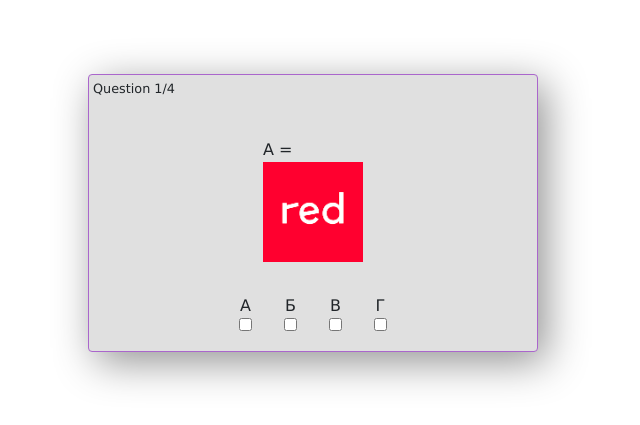
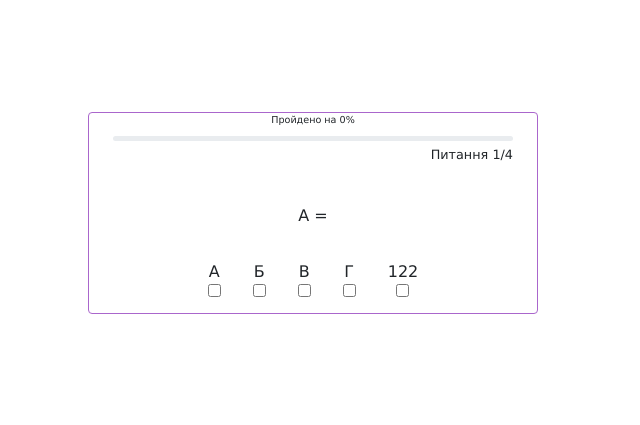
Before and after one commit to maxsherepot/react-quiz, a React (Create React App) app: page / in a window 1280 px wide. Shown: the part 187-612 px from the top of the page, without its empty margins (327-967 px from the left). Built offline with nearby package versions, Linux system fonts and the light colour scheme.

Commit message:
progress bar and picturs added

```diff
--- a/src/App.js
+++ b/src/App.js
@@ -1,15 +1,28 @@
 import React, { useState } from 'react';
 import red from "./images/red.png"
+import А from "./images/A.png";
+import Б from "./images/Б.jpg";
+import В from "./images/В.png";
+import Г from "./images/Г.png";
+
 
 export default function App() {
 	const questions = [
 		{
-			questionText: 'A =',
+			questionText: 'A = ',
+			// questionImage: [
+			// 	А,
+			// 	Б,
+			// 	В,
+			// 	Г,
+			// 	red
+			// ],
 			answerOptions: [
-				{ url:"", answerText: 'A', isCorrect: true },
+				{ red, answerText: 'A', isCorrect: true },
 				{ answerText: 'Б', isCorrect: false },
 				{ answerText: 'В', isCorrect: false },
 				{ answerText: 'Г', isCorrect: false },
+				{ answerText: '122', isCorrect: false },
 			],
 		},
 		{
@@ -33,8 +46,6 @@ export default function App() {
 		{
 			questionText: 'Г =',
 			answerOptions: [
-				{ answerText: 'A', isCorrect: false },
-				{ answerText: 'Б', isCorrect: false },
 				{ answerText: 'В', isCorrect: false },
 				{ answerText: 'Г', isCorrect: true },
 			],
@@ -44,40 +55,76 @@ export default function App() {
 	const [currentQuestion, setCurrentQuestion] = useState(0);
 	const [score, setScore] = useState(0);
 	const [showScore, setShowScore] = useState(false);
+	const [progress, setProgress] = useState(0);
 
 	const handleAnswerOptionClick = (isCorrect) => {
-
 		// Відмічання правильних відповідей
-		if (isCorrect) {
-			setScore(score + 1);
-		}
+		{ isCorrect && setScore(score + 1) };
 
 		// Перехід на наступне питання
 		const nextQuestion = currentQuestion + 1;
 		if (nextQuestion < questions.length) {
 			setCurrentQuestion(nextQuestion);
+			setProgress((progress) => {
+				return progress + 25
+			})
 		} else {
 			// Показ рахунку вкінці квізу
 			setShowScore(true);
 		}
 	};
 
+	const ScoreWindow = () => {
+		return (
+			<div className='score-section'>
+				You scored {score} out of {questions.length}
+			</div>
+		)
+	};
+
+	const ProgressBar = () => {
+		return (
+			<div className="mb-4">
+				<span className="accomplishedOn d-flex justify-content-center mb-2">Пройдено на {progress}%</span>
+
+				<div className="progress">
+					<div
+						className="progress-bar"
+						role="progressbar"
+						style={{ width: progress + "%" }}
+						aria-valuenow="70"
+						aria-valuemin="0"
+						aria-valuemax="100"></div>
+				</div>
+
+				<div className='question-count d-flex justify-content-end mt-1'>
+					<span>Питання {currentQuestion + 1}</span>/{questions.length}
+				</div>
+			</div>
+		)
+	};
+
+
 	return (
 		<div className='container'>
-			<div className='app p-1 d-flex align-items-center justify-content-center flex-column border border-secondary rounded bg-light'>
-				{showScore ? (
-					<div className='score-section'>
-						You scored {score} out of {questions.length}
-					</div>
-				) : (
+			<div className='app d-flex align-items-center justify-content-center flex-column border border-secondary rounded'>
+				{showScore ?
+					<ScoreWindow />
+					: (
 						<>
-							<div className='question-count mb-4 d-flex align-self-start'>
-								<span>Question {currentQuestion + 1}</span>/{questions.length}
-							</div>
+							<ProgressBar />
 
 							<div className='question-section m-3'>
-								<div className='question-text'>{questions[currentQuestion].questionText}</div>
-								<img src={red}></img>
+								<div>
+									<div className='question-text'>{questions[currentQuestion].questionText}</div>
+									{questions[currentQuestion].questionImage && questions[currentQuestion].questionImage.map(image =>
+										<img className="m-3" src={image} />
+									)}
+
+									{/* {questions[currentQuestion].questionImage.map(image =>
+										<img className="m-3" src={image} />
+									)} */}
+								</div>
 							</div>
 
 
@@ -95,7 +142,6 @@ export default function App() {
 
 								))}
 							</div>
-
 						</>
 					)}
 			</div>
--- a/src/index.css
+++ b/src/index.css
@@ -12,28 +12,34 @@ body {
 }
 
  body {
-  background-color: #176aaa;
   display: flex;
   justify-content: center;
   align-items: center;
   min-height: 100vh;
 }
 
-.question-count {
-     font-size: .8rem
-}
 
 .app {
-  background-color: #252d4a;
- min-width: 450px;
+  min-width: 450px;
   min-height: 200px;
-  box-shadow: 8px 10px 42px 0px rgba(0, 0, 0, 0.432);
-  display: flex;
-  justify-content: space-evenly;
 }
 
 img {
   max-width: 100px;
+}
+
+.progress {
+  width: 400px;
+  height: 5px !important;
+}
+
+/*             FONTS            */
+.question-count {
+     font-size: .8rem
+}
+.accomplishedOn {
+  font-size: .6rem
+
 }
 /*
 .score-section {
```
Also changed, not shown: src/images/A.png (added), src/images/А.png (deleted).
